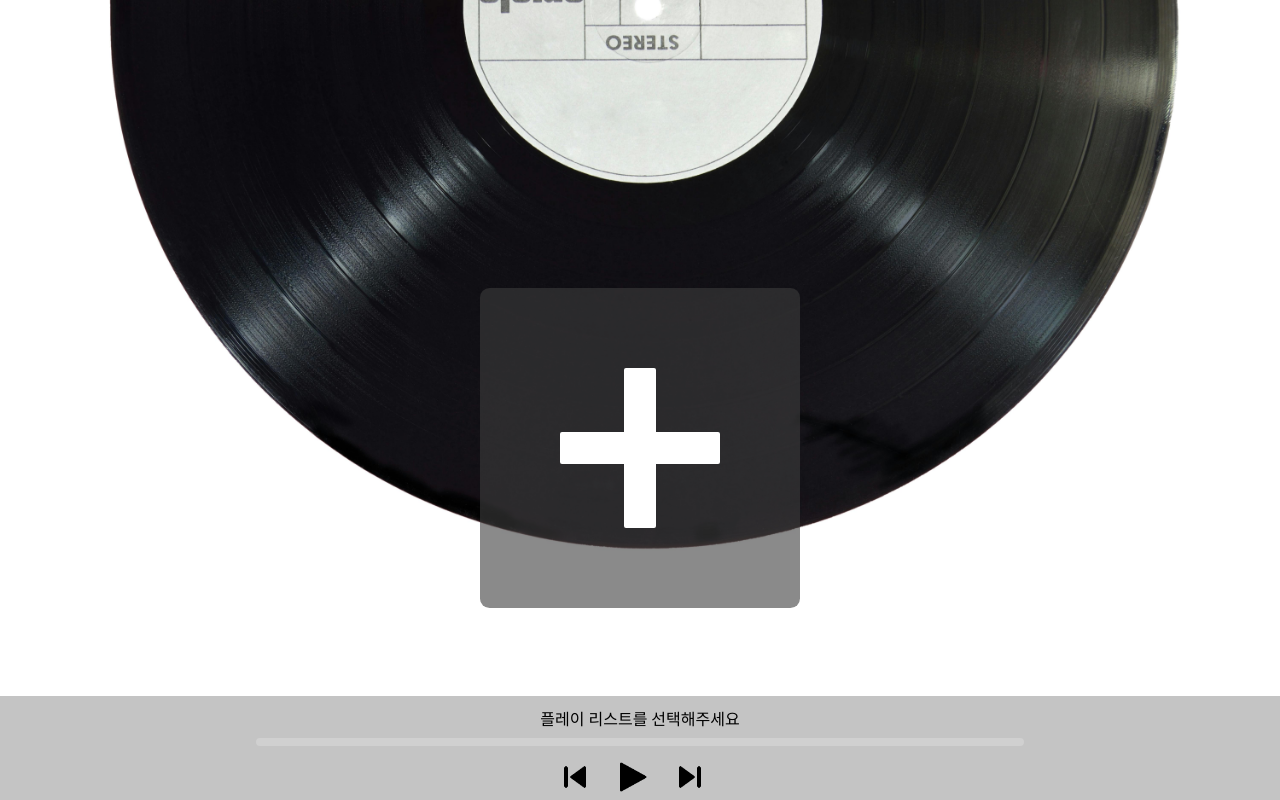
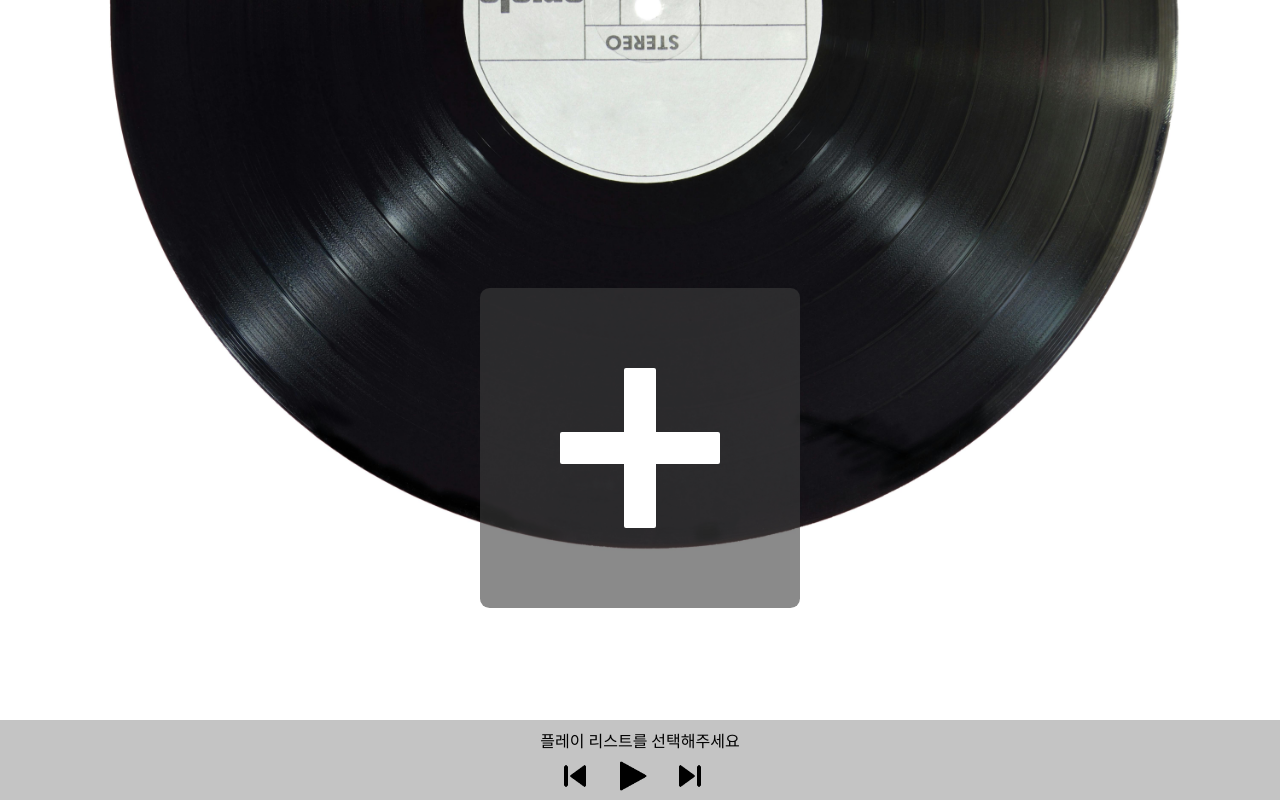
Before and after one commit to mocoorong/music-player, a Next.js app: page / in a window 1280 px wide. Built offline with nearby package versions, Linux system fonts and the light colour scheme.

Commit message:
프로그레스 바 삭제

```diff
--- a/app/page.css
+++ b/app/page.css
@@ -98,7 +98,7 @@ body {
   bottom: 0;
   background: rgba(60, 60, 60, 0.3);
   width: 100%;
-  height: 13%;
+  height: 10%;
 }
 
 .music-var-title {
@@ -110,30 +110,10 @@ body {
   justify-content: center;
 }
 
-.progress-container {
-  position: absolute;
-  left: 50%;
-  top: 40%;
-  transform: translateX(-50%);
-  width: 60%;
-  height: 8px;
-  background: rgba(255, 255, 255, 0.2);
-  border-radius: 999px;
-  cursor: pointer;
-}
-
-.progress-bar {
-  height: 100%;
-  width: 0%;
-  background: #fff;
-  border-radius: 999px;
-  transition: width 0.1s linear;
-}
-
 .control-btns {
   position: absolute;
   left: 50%;
-  bottom: 5%;
+  bottom: 8%;
   width: 50%;
   transform: translateX(-50%);
   display: flex;
--- a/app/page.tsx
+++ b/app/page.tsx
@@ -133,9 +133,6 @@ export default function Home() {
           <div className="music-var-title">플레이 리스트를 선택해주세요</div>
         )}
 
-        <div className="progress-container">
-          <div className="progress-bar"></div>
-        </div>
         <audio id="audio" src="/music/sample.mp3"></audio>
         <div className="control-btns">
           <button>
```
